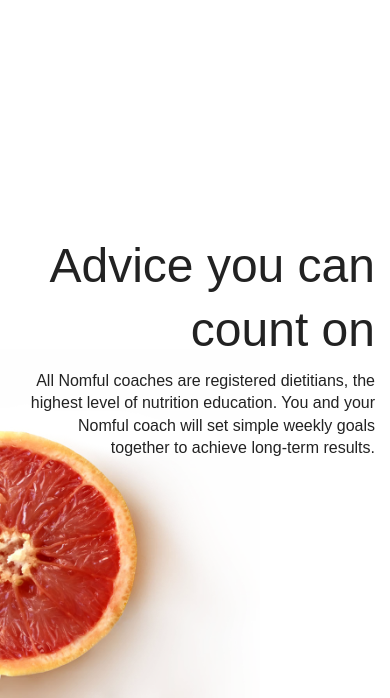
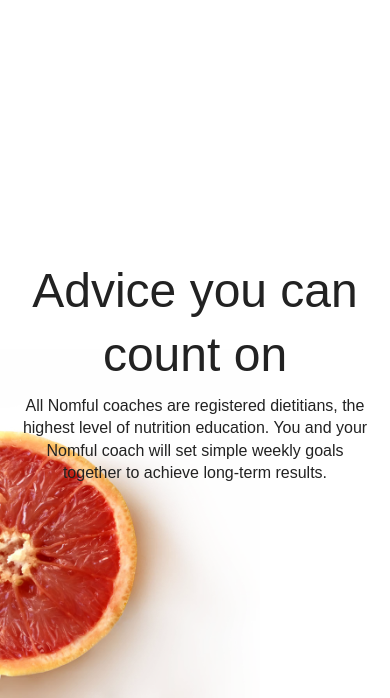
Before and after one commit to thomasgorczynski/Nomful, a PHP site: page / in a window 390 px wide. Shown: the part 873-1571 px from the top of the page. Run offline with PHP 8.4, Linux system fonts and the light colour scheme; some libraries are stand-ins or nearby versions.

Commit message:
text centered for mobile

```diff
--- a/styles/app.css
+++ b/styles/app.css
@@ -291,14 +291,10 @@ footer {
     display: block;
   }
 
+
   .grapefruit-content {
-  display: table-cell;
-  text-align: right;
-  vertical-align: middle;
-  margin-top: 25px;
-  margin-bottom: 25px;
+    text-align: center;
   }
 
 
-
 }
```
